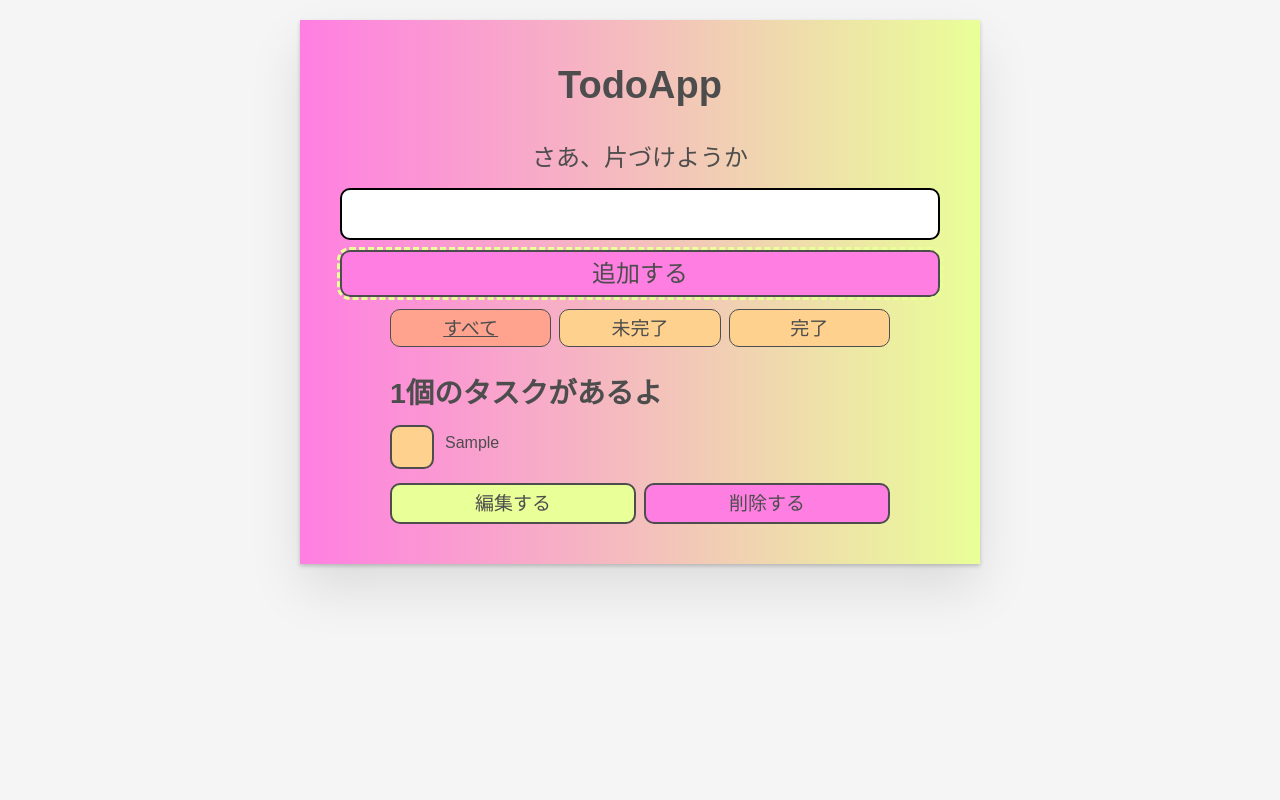
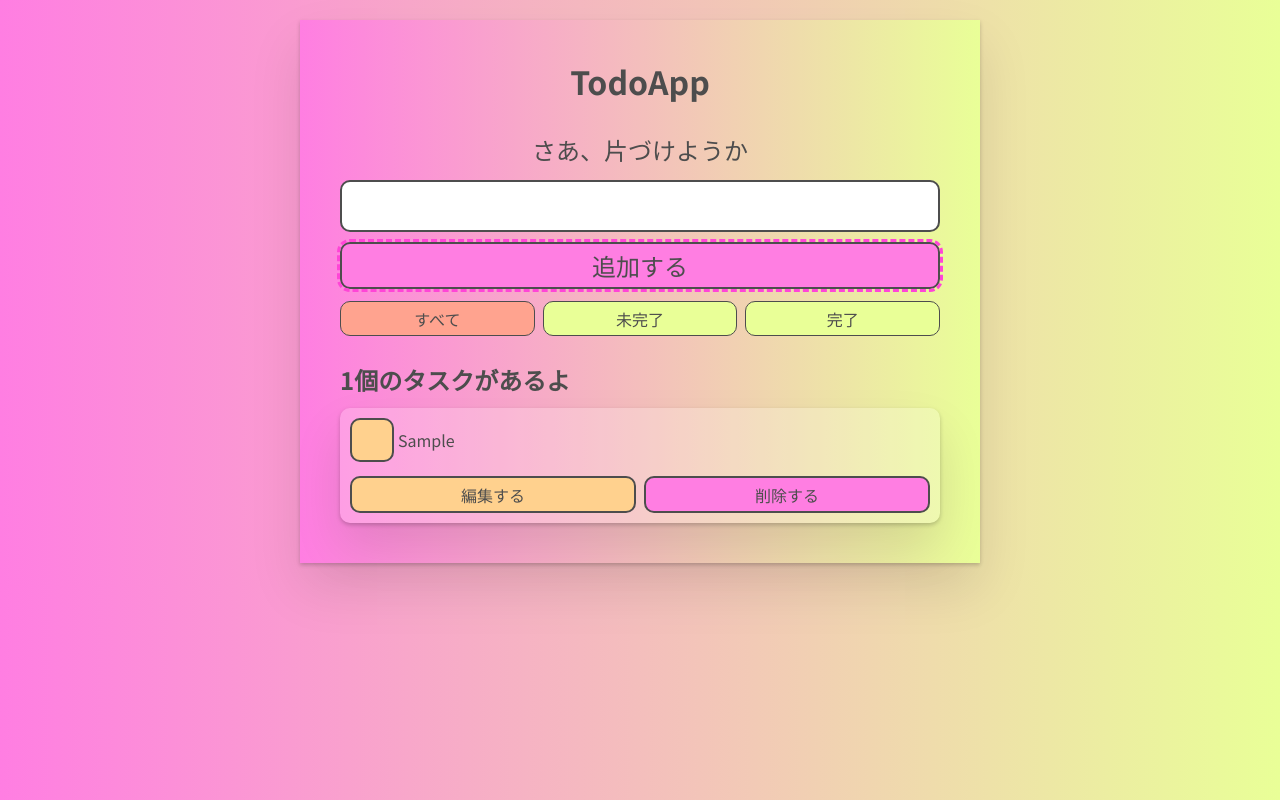
Before and after one commit to m-tange-ppp/react-todo-app, a React (Vite) app: page / in a window 1280 px wide. Both pictures are taken after typing "Sample" into the empty fields and a click on the button "追加する". Built offline with nearby package versions, Linux system fonts and the light colour scheme.

Commit message:
体裁を整えた

```diff
--- a/src/components/Todo.jsx
+++ b/src/components/Todo.jsx
@@ -72,7 +72,7 @@ export default function Todo(props) {
     );
 
     return (
-        <li className="todo stack-small">
+        <li >
             {isEditing ? editingTemplate : viewTemplate}
         </li>
     );
--- a/src/index.css
+++ b/src/index.css
@@ -6,7 +6,7 @@
 }
 
 *:focus {
-    outline: 3px dashed #E9FF97;
+    outline: 3px dashed #ff45d7;
     outline-offset: 0;
 }
 
@@ -50,7 +50,6 @@ input,
 optgroup,
 select,
 textarea {
-    font-family: inherit;
     font-size: 100%;
     line-height: 1.15;
     margin: 0;
@@ -62,20 +61,21 @@ input {
     border-radius: 10px;
 }
 
+button:hover {
+    opacity: 0.8;
+}
+
 body {
     width: 100%;
-    max-width: 68rem;
+    max-width: 680px;
     margin: 0 auto;
-    font:
-        1.6rem/1.25 Arial,
-        sans-serif;
-    background-color: #f5f5f5;
+    background: linear-gradient(to right, #FF7EE2, #E9FF97);
     color: #4d4d4d;
 }
 
 @media screen and (min-width: 620px) {
     body {
-        font-size: 1.9rem;
+        font-size: 1.6rem;
         line-height: 1.31579;
     }
 }
@@ -96,13 +96,12 @@ body {
 
 .btn.toggle-btn {
     border-width: 1px;
-    background-color: #FFD18E;
+    background-color: #E9FF97;
     border-color: #4d4d4d;
 
 }
 
 .btn.toggle-btn[aria-pressed="true"] {
-    text-decoration: underline;
     background-color: #FFA38F;
 }
 
@@ -123,7 +122,7 @@ body {
 }
 
 .btn__secondary {
-    background-color: #E9FF97;
+    background-color: #FFD18E;
 }
 
 .btn-group {
@@ -185,7 +184,7 @@ body {
 /* END GLOBAL STYLES */
 .todoapp {
     background: linear-gradient(to right, #FF7EE2, #E9FF97);
-    margin: 2rem 0 4rem 0;
+    margin: 2rem 0 2rem;
     padding: 1rem;
     position: relative;
     box-shadow:
@@ -200,7 +199,6 @@ body {
 }
 
 .todoapp>* {
-    max-width: 50rem;
     margin-left: auto;
     margin-right: auto;
 }
@@ -227,7 +225,7 @@ body {
 
 .input__lg {
     padding: 1rem;
-    border: 2px solid #000;
+    border: 2px solid #4d4d4d;
 }
 
 .input__lg:focus {
@@ -278,10 +276,19 @@ body {
     box-shadow: inset 0 0 0 2px;
 }
 
+.stack-small {
+    background-color: rgba(255, 255, 255, 0.2);
+    padding: 10px;
+    border-radius: 10px;
+    box-shadow:
+        0 2px 4px 0 rgba(0, 0, 0, 0.2),
+        0 2.5rem 5rem 0 rgba(0, 0, 0, 0.1);
+
+}
+
 /* CHECKBOX STYLES */
 .c-cb {
     box-sizing: border-box;
-    font-family: Arial, sans-serif;
     -webkit-font-smoothing: antialiased;
     font-weight: 400;
     font-size: 1.6rem;
@@ -314,11 +321,9 @@ body {
 
 .c-cb>label {
     font-size: inherit;
-    font-family: inherit;
-    line-height: inherit;
+    line-height: 1;
     display: inline-block;
-    margin-bottom: 0;
-    padding: 8px 15px 5px;
+    padding: 14px 8px 14px;
     cursor: pointer;
     touch-action: manipulation;
 }
@@ -332,7 +337,7 @@ body {
 
 .c-cb>input[type="checkbox"]:focus+label::before {
     border-width: 4px;
-    outline: 3px dashed #E9FF97;
+    outline: 3px dashed #ff45d7;
 }
 
 .c-cb>label::after {
```
